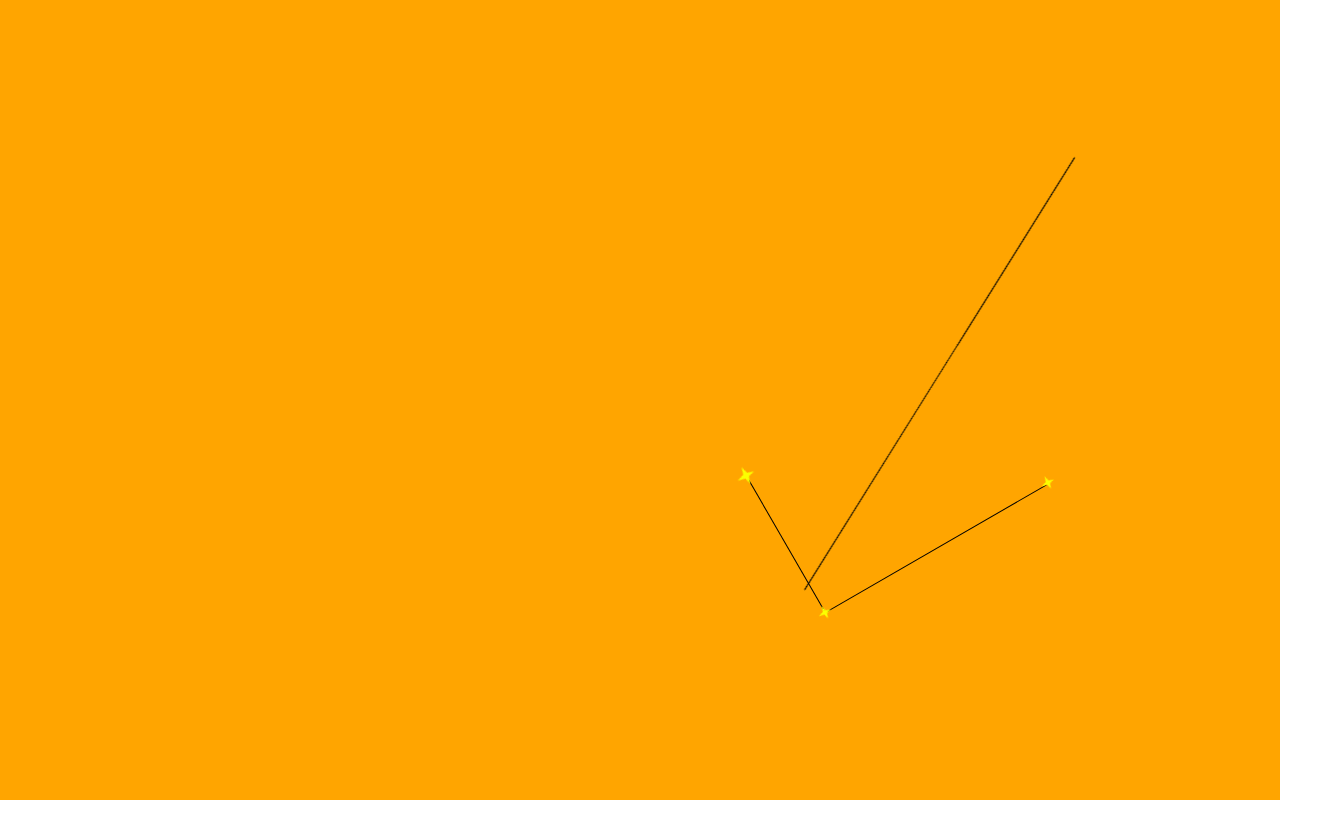
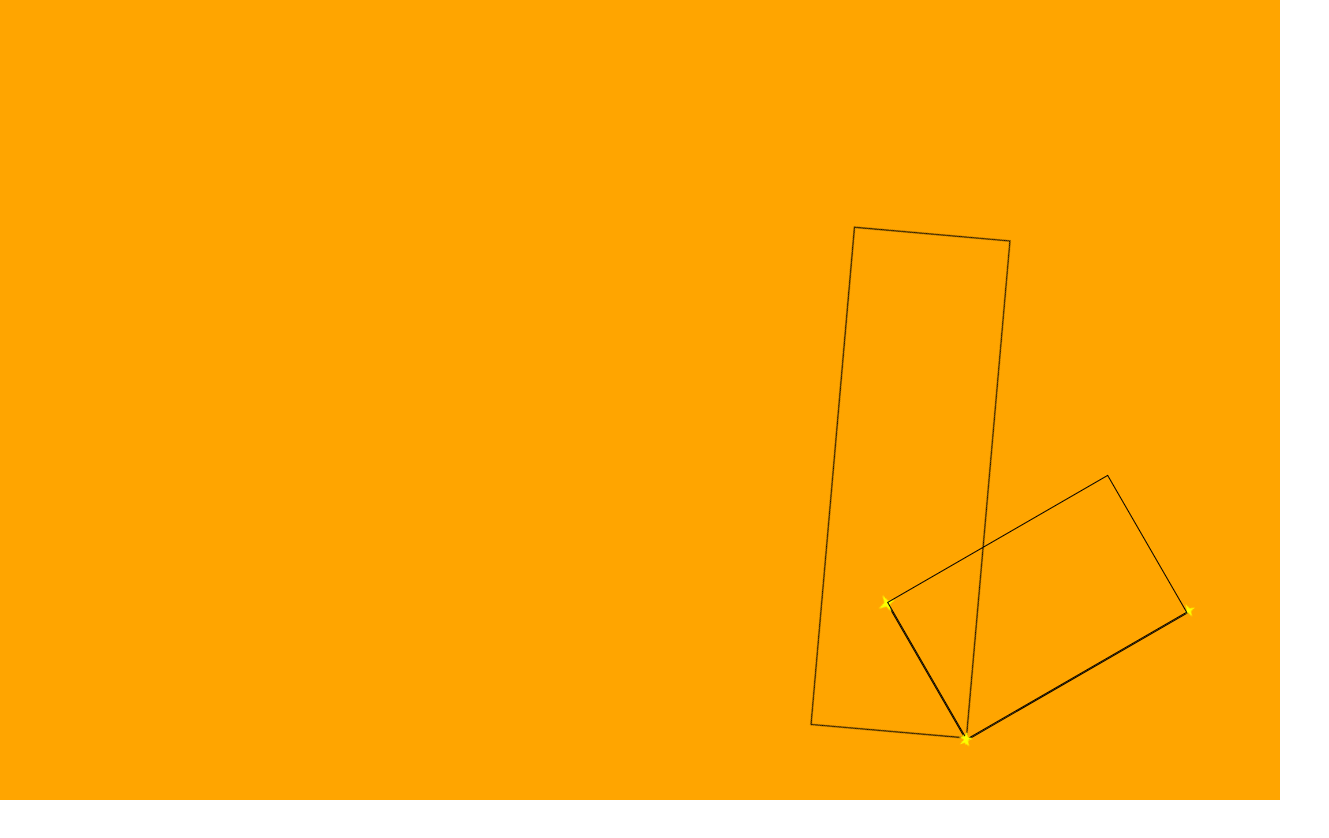
Before and after one commit to chaheein123/vue-portfolio, a Vue app: page / in a window 1280 px wide. Shown: the top 838 px of the page, 1329 px wide, since content can reach past the window. Built offline with nearby package versions, Linux system fonts and the light colour scheme.

Commit message:
adding the stars

```diff
--- a/src/components/TopComponent/TopComponent.html
+++ b/src/components/TopComponent/TopComponent.html
@@ -4,8 +4,16 @@
     <div class="stars star-cluster-top stars-animate" />
     <div class="stars star-cluster-bottom" />
     <div class="stars star-cluster-right" />
-    <div class="star-cluster-line" />
+    <div class="star-cluster-line">
+      <div class="star-actual-line">
+        <div class="stars star-cluster-bottom" />
+      </div>
+    </div>
   </div>
+
+  <!-- <div class="star-cluster-line" /> -->
+
+
 
 
 </div>
--- a/src/components/TopComponent/TopComponent.scss
+++ b/src/components/TopComponent/TopComponent.scss
@@ -1,6 +1,8 @@
 .top-component {
   background-color: orange;
   height: 100vh;
+  min-height: 580px;
+  position: relative;
 
   @keyframes starsmovement {
     from {
@@ -28,11 +30,11 @@
   .star-cluster {
     border-left: 1px black solid;
     border-bottom: 1px black solid;
-    position: relative;
+    position: absolute;
     display: inline-block;
     width: 20%;
-    top: 50%;
-    left: 60%;
+    top: 66%;
+    left: 71%;
     height: 20%;
     transform: rotate(-30deg);
 
@@ -54,19 +56,23 @@
       top: 100%;
       transform: translate(-5px,-8px);
     }
+  };
 
-    .star-cluster-line {
+  .star-cluster-line {
+    position: absolute;
+    border: 1px black solid;
+    height: 100%;
+    width: 100%;
+
+    .star-actual-line {
+      position: absolute;
       height: 100%;
-      width: 200%;
-      border-top: 1px black solid;
-      position: absolute;
-      transform: rotate(-28deg);
-
-
+      border: 1px black solid;
+      width: 110%;
+      transform: rotate(-55deg);
+      transform-origin: bottom left;
+      min-width: 500px;
 
     }
-  };
-
-
-
+  }
 }
```
